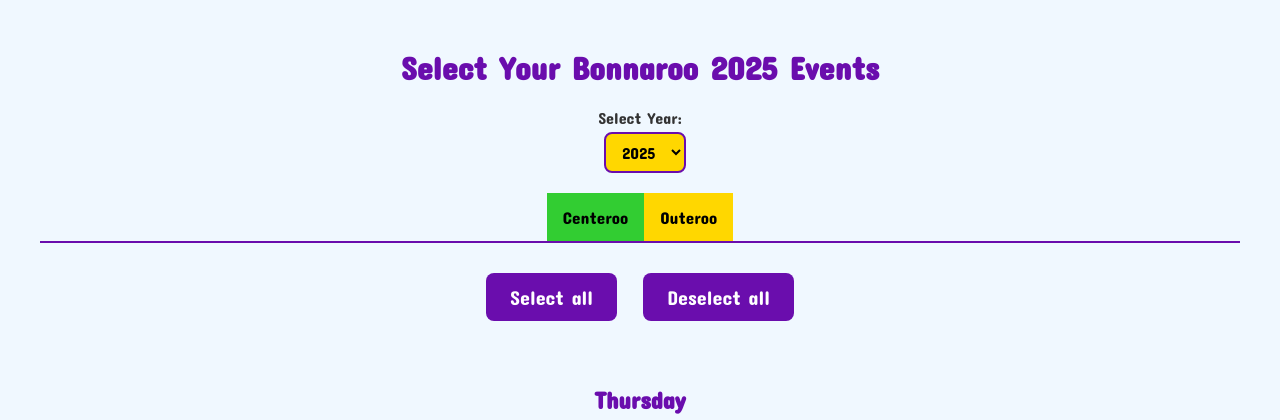
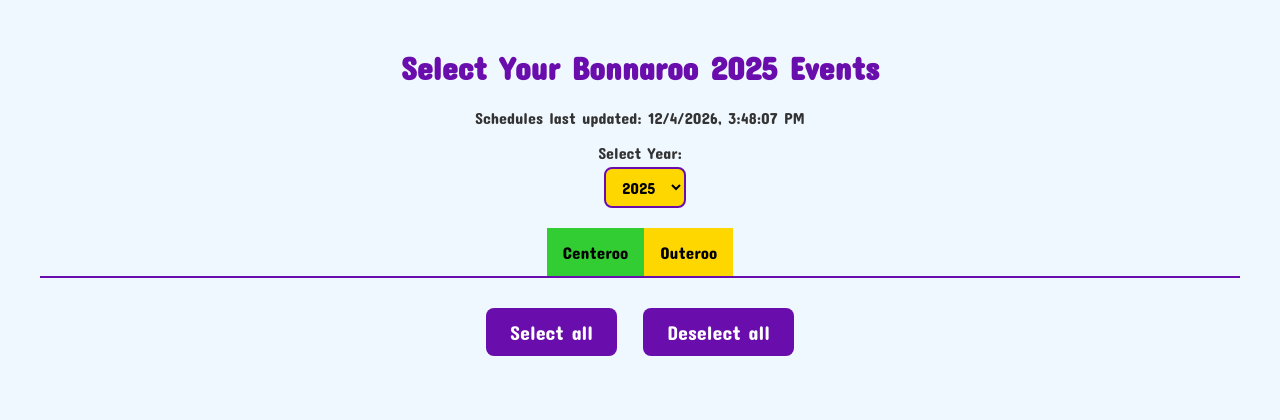
Before and after one commit to CU-Jon/BonnarooPlanner, a PHP site: page / in a window 1280 px wide. Shown: the top 420 px of the page. Run offline with PHP 8.4, Linux system fonts and the light colour scheme.

Commit message:
Add a schedules last modified timestamp
Add a schedules last modified timestamp just below the <h1> tag on the selections page

```diff
--- a/index.php
+++ b/index.php
@@ -257,6 +257,20 @@ function buildForm($data, $type) {
         } else {
             echo "<div class='container'>";
             echo "<h1>Select Your Bonnaroo {$selectedYear} Events</h1>";
+            // get the last-modified UNIX timestamp
+            $mtimes = [];
+            foreach ([$centerooFile, $outerooFile] as $file) {
+                if (file_exists($file)) {
+                    $mtimes[] = filemtime($file);
+                }
+            }
+            if (!empty($mtimes)) {
+                $last = max($mtimes);
+                // output a <time> tag with a machine-readable datetime
+                echo "<p>Schedules last updated: "
+                . "<time id='last-updated' datetime='" . date('c', $last) . "'>"
+                . "</time></p>";
+            }
             echo "<form method='GET' style='margin-bottom: 20px;'>
                     <label for='year'>Select Year:</label>
                     <select name='year' id='year' onchange='this.form.submit()'>";
--- a/plannerFunctions.js
+++ b/plannerFunctions.js
@@ -28,3 +28,12 @@ function toggleSelection(state) {
     if (!activeTab) return;
     activeTab.querySelectorAll("input[type='checkbox']").forEach(cb => cb.checked = state);
 }
+
+//–– Localize the “last-updated” time for each visitor ––
+document.addEventListener('DOMContentLoaded', () => {
+    const el = document.getElementById('last-updated');
+    if (!el) return;
+    const dt = new Date(el.getAttribute('datetime'));
+    // toLocaleString() will format e.g. "5/3/2025, 4:16:52 PM" in your user's locale
+    el.textContent = dt.toLocaleString();
+});
```
